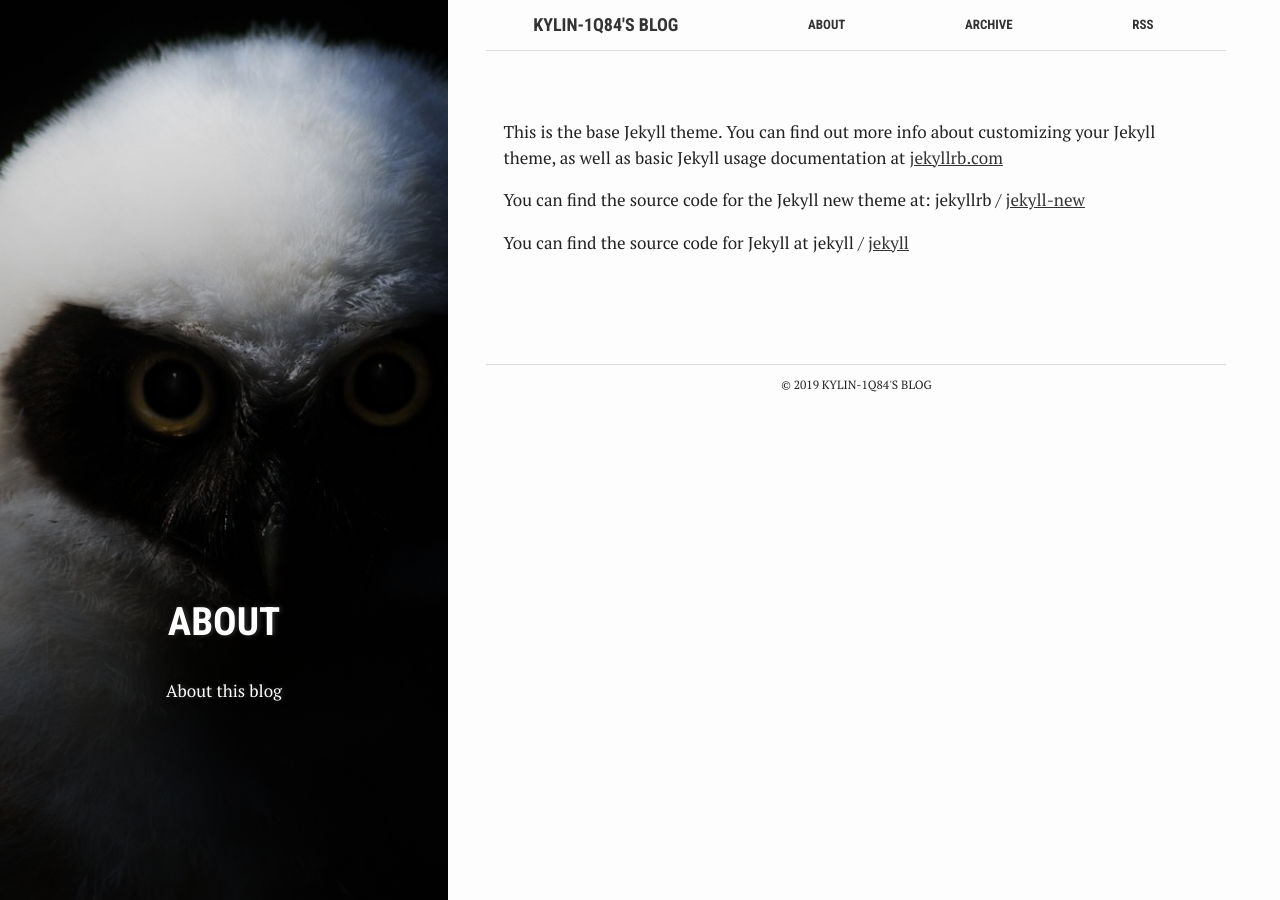
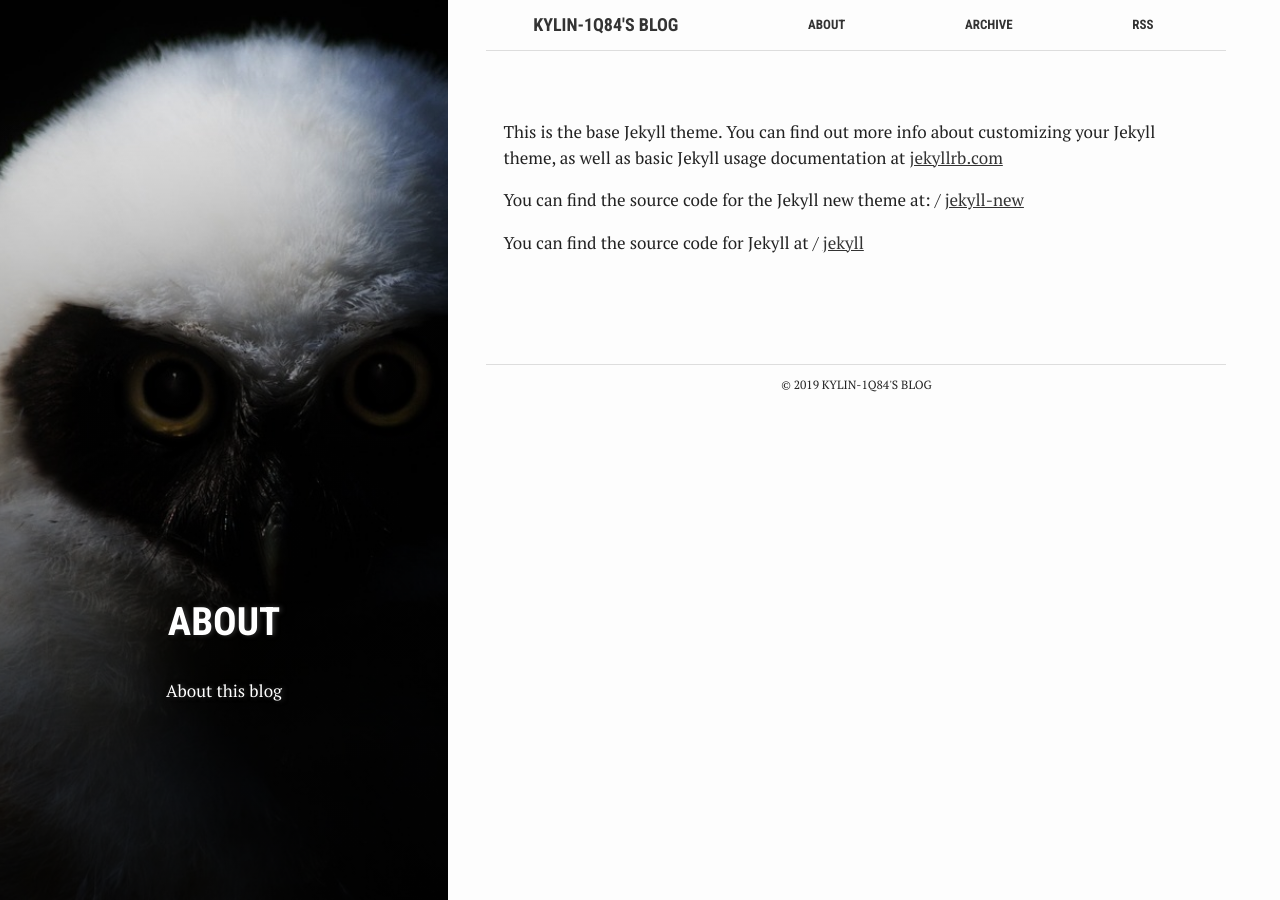
Before and after one commit to Kylin-1q84/kylin-1q84.github.io, a Jekyll site: the page built from about.md, in a window 1280 px wide. Built offline with Jekyll 4.4.1, drawn with Linux system fonts in a browser that asks for light colours.

Commit message:
modify config

```diff
--- a/_config.yml
+++ b/_config.yml
@@ -35,9 +35,6 @@ description: > # this means to ignore newlines until "baseurl:"
 baseurl: "" # the subpath of your site, e.g. /blog
 lang: "en"
 url: "https://kylin-github.github.io" # the base hostname & protocol for your site
-twitter_username: jekyllrb
-github_username:  jekyll
-disqus_username:
 
 # Build settings
 markdown: kramdown
```
